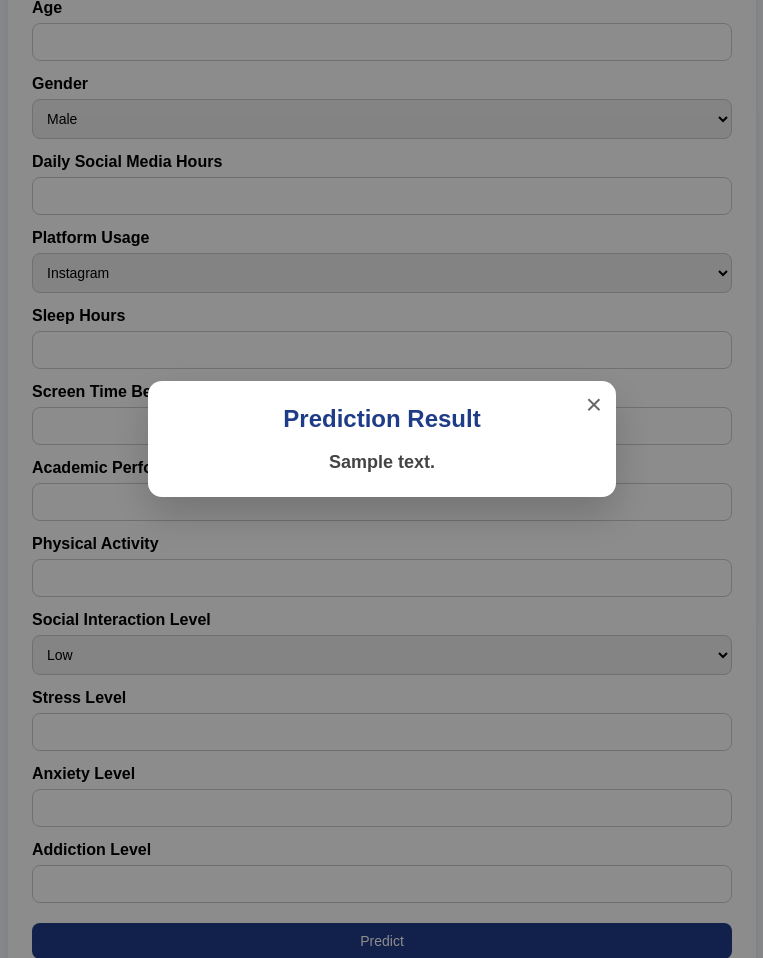
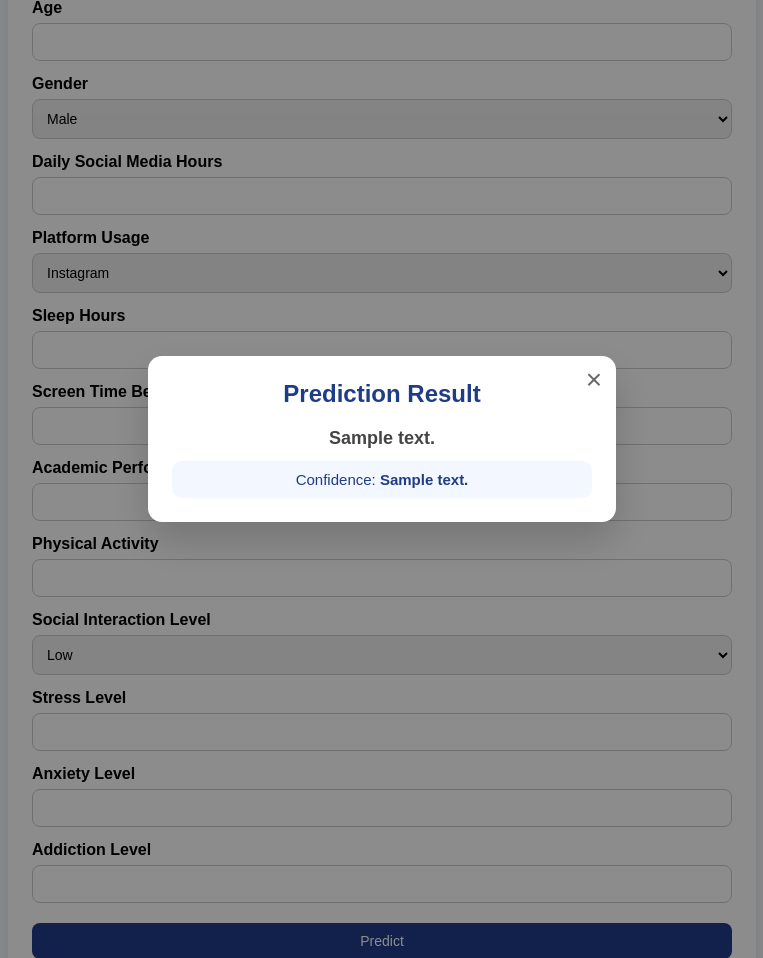
Before and after one commit to ccfernando/TeenMentalHealth, a Flask app: template templates/index.html in a window 1280 px wide. Shown: the part 141-1099 px from the top of the page, without its empty margins (258-1021 px from the left). Run offline with Flask 3, Linux system fonts and the light colour scheme; the template is opened without the code that fills it: most values are stand-ins (such as "Sample title", 1, 10 or a date in 2020); parts of the project's set-up code (start-up, migrations or seed data) failed here and were passed over.

Commit message:
Display prediction confidence

```diff
--- a/app.py
+++ b/app.py
@@ -41,6 +41,7 @@ FEATURE_COLUMNS = list(
 @app.route("/", methods=["GET", "POST"])
 def home():
     prediction_text = None
+    confidence_text = None
 
     if request.method == "POST":
         try:
@@ -71,13 +72,25 @@ def home():
             else:
                 prediction_text = "Not At Risk"
 
+            if hasattr(model, "predict_proba"):
+                probabilities = model.predict_proba(input_data)[0]
+                class_labels = list(model.classes_)
+                predicted_index = class_labels.index(prediction)
+                confidence = probabilities[predicted_index] * 100
+                confidence_text = f"{confidence:.1f}%"
+
         except Exception:
             prediction_text = (
                 "Something went wrong while making the prediction. "
                 "Please check your inputs and try again."
             )
+            confidence_text = None
 
-    return render_template("index.html", prediction_text=prediction_text)
+    return render_template(
+        "index.html",
+        prediction_text=prediction_text,
+        confidence_text=confidence_text,
+    )
 
 
 if __name__ == "__main__":
--- a/templates/index.html
+++ b/templates/index.html
@@ -104,6 +104,15 @@
             margin-bottom: 0;
         }
 
+        .confidence {
+            margin-top: 12px;
+            padding: 10px 12px;
+            background: #f3f7ff;
+            border-radius: 10px;
+            color: #1f3c88;
+            font-size: 15px;
+        }
+
         .close-button {
             position: absolute;
             top: 10px;
@@ -188,6 +197,9 @@
                 <button class="close-button" id="closeModal" aria-label="Close modal">&times;</button>
                 <h2>Prediction Result</h2>
                 <p><strong>{{ prediction_text }}</strong></p>
+                {% if confidence_text %}
+                    <div class="confidence">Confidence: <strong>{{ confidence_text }}</strong></div>
+                {% endif %}
             </div>
         </div>
     {% endif %}
```
